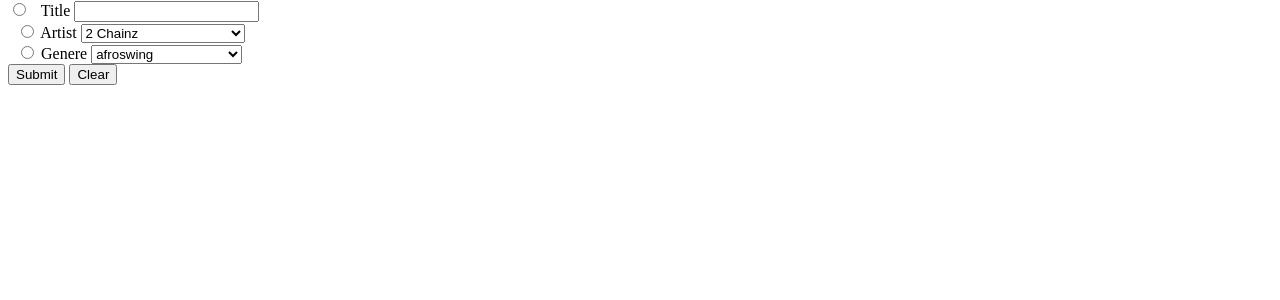
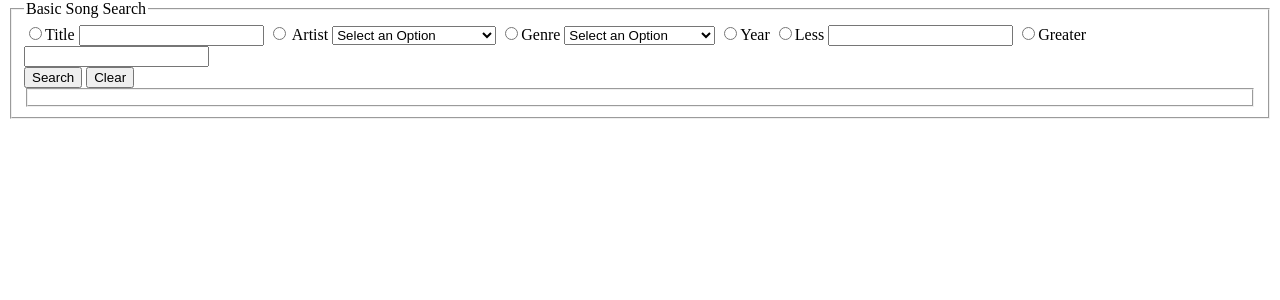
Before and after one commit to Christopher-Nottingham/COMP3512-Assign1, a PHP site: page /webpages/Search.php in a window 1280 px wide. Shown: the part 26-326 px from the top of the page. Run offline with PHP 8.4, Linux system fonts and the light colour scheme; data comes from the database, SQL or seed files in the repository.

Commit message:
Fixing Search functionality and veiw all button

```diff
--- a/webpages/Search.php
+++ b/webpages/Search.php
@@ -5,6 +5,9 @@ require_once "helperfiles.php";
 <html>
     <head>
       <title>Search Page</title>
+      <style>
+
+      </style>
     </head>
     <body>
     <header><nav>
@@ -20,14 +23,16 @@ require_once "helperfiles.php";
 
 
 
+    <fieldset>
+        <legend>Basic Song Search</legend>
+        <input type="radio" id = "title" name="search_type" value="title">Title</input>
+        <input type="text" name="title" id="title"></input>
 
-<input type="radio" id="title" name="search" value="title">
-  <label for="title">Title</label>
-<input type="text" name="title" id="title">
-<br>
-  <input type="radio" id="artist" name="search" value="artist">
- <label for="artistName">Artist</label>
-<select name="artistName" id="artist">
+
+        <input type="radio" id = "artist" name="search_type" value="artist"> Artist </input>
+
+        <select name="artist" id="artist">
+            <option value="">Select an Option</option>
             <?php
             $listOfArtists = getArtist();
             foreach ($listOfArtists as $row) {
@@ -37,30 +42,90 @@ require_once "helperfiles.php";
                     $row["artist_name"] .
                     "</option>";
             }
+            ?>  </select>
+        <input type="radio" id = "genre" name="search_type" value="Genre">Genre</input>
+       <select name="genre" >
+        <option value="">Select an Option</option>
+       <?php
+
+        $listOfGenres = getGenre();
+        foreach ($listOfGenres as $row){
+            echo "<option value='" .
+                        $row["genre_name"] .
+                        "'>" .
+                        $row["genre_name"] .
+                        "</option>";
+        }
         ?> </select>
-   <br>
-  <input type="radio" id="genere" name="search" value="genereChosen">
 
 
 
 
 
 
-<label for="genere">Genere</label>
+
+        <input type="radio" name="search_type" value="Year">Year</input>
+
+        <input type="radio" id  = "year_less" name="year_type" value="year_less">Less</input>
+        <input type="text" name="year_less" id="year_less"> </input>
+        <input type="radio" id = "year_greater" name="year_type" value="year_greater">Greater</input>
+        <input type="text" name="year_greater" id="year_greater"></input>
+
+ <!-- <input type="text" name="" id="">
+
+
+
+
+<input type="radio" id="title" name="search" value="title">Title</input>
+
+<input type="text" name="title" id="title"> </input>
+<br>
+  <input type="radio" id="artist" name="search" value="artist">Artist</input>
+ <label for="artistName"></label> -->
+<!-- <select name="artistName" id="artist">
+  //
+//    $listOfArtists = getArtist();
+//    foreach ($listOfArtists as $row) {
+//        echo "<option value='" .
+//            $row["artist_name"] .
+//            "'>" .
+//            $row["artist_name"] .
+//            "</option>";
+//    }
+//    ?> </select>
+   <br> -->
+
+<!-- <input type = "radio" id="year" name = "search" value ="year">Year</input>
+
+<input type = "radio" id="year" name = "year" value ="year_less">Less</input>
+
+<label type="text" for="year_less"></label>
+
+<input type="text" name="year" id="year_greater"> Greater </input>
+
+<label type="text" for="year_greater" name  = "year_greater" id = "year_greater" ></label> -->
+
+
+<!-- <input type = "radio" id="year" name = "search" value ="Greater"> Less </input> -->
+<!-- <input type="text" name="g" id="">  </input> -->
+<!-- <br>
+  <input type="radio" id="genere" name="search" value="genereChosen"> Genere </input>
+<label for="genere"></label>
 <select name="genere" id="genere">
-   <?php
-   $listOfGeneres = getGenere();
-   foreach ($listOfGeneres as $row) {
-       echo "<option value='" .
-           $row["genre_name"] .
-           "'>" .
-           $row["genre_name"] .
-           "</option>";
-   }
-   ?>
-</select>
+
+//    $listOfGeneres = getGenere();
+//    foreach ($listOfGeneres as $row) {
+//        echo "<option value='" .
+//            $row["genre_name"] .
+//            "'>" .
+//            $row["genre_name"] .
+//            "</option>";
+//    }
+   ?> -->
+ <!-- </select>  -->
+
 <br>
-<input type="submit" value="Submit">
+<input type="submit" value="Search">
 
 
 <input type="reset" value="Clear">
@@ -72,7 +137,7 @@ require_once "helperfiles.php";
         <!-- <input type="search" name="search" id="search"> -->
 
 
-
+        <fieldset>
     </form>
 
 
--- a/webpages/db_sample.php
+++ b/webpages/db_sample.php
@@ -16,7 +16,8 @@ require_once('helperfiles.php');
 // $data1 = getArtist();
 // $data2 = getGenere();
 
-$song = getAllSongsFromGenereLike("canadian hip hop");
+$song = getAllSongsFromYearsGreaterThan(2017);
+
 
 print_r ($song);
 
--- a/webpages/helperfiles.php
+++ b/webpages/helperfiles.php
@@ -1,6 +1,5 @@
 <?php
 require_once("config.inc.php");
-
 
 
 function getArtist()
@@ -19,7 +18,7 @@ function getArtist()
 
 }
 
-function getGenere()
+function getGenre()
 {
     try {
         $pdo = new PDO(DBCONNSTRING, DBUSER, DBPASS);
@@ -49,7 +48,7 @@ function getSongs()
 
 }
 function getSongBrowseSearchResults(){
-        //  if(!isset($_GET['ShowAll'], $_GET['title'], $_GET['genere'], $_GET['artistName'] )){
+        //  if(!isset($_GET['ShowAll'], $_GET['title'], $_GET['genre'], $_GET['artist'], $_GET['year_less'], $_GET['year_greater'] ) or empty($_GET)){
         //         $songs = getAllSongInfo();
         //         foreach ($songs as $row){
         //                 echo "<tr>";
@@ -62,10 +61,77 @@ function getSongBrowseSearchResults(){
         //                 echo "<td><a href='SingleSong.php?song_id=".$row['song_id']."'>Click Me</a></td>";
         //                 echo "</tr>";
         //         }
-        //  } else if (isset($_GET['title'])){
-        //         // $song
-        //  }
-}
+        //
+
+
+if (empty($_GET) ) {
+    $songs = getAllSongInfo();
+            foreach ($songs as $row){
+                    echo "<tr>";
+                    echo "<td>".$row['title']."</td>";
+                    echo "<td>".$row['artist_name']."</td>";
+                    echo "<td>".$row['year']."</td>";
+                    echo "<td>".$row['genre_name']."</td>";
+                    echo "<td>".$row['popularity']."</td>";
+                    echo "<td></td>";
+                    echo "<td><a href='SingleSong.php?song_id=".$row['song_id']."'>Click Me</a></td>";
+                    echo "</tr>";
+}}
+        elseif (!empty($_GET['title'])){
+                $song = getAllSongsLike($_GET['title']);
+                foreach ($song as $row){
+                    echo "<tr>";
+                    echo "<td>".$row['title']."</td>";
+                    echo "<td>".$row['artist_name']."</td>";
+                    echo "<td>".$row['year']."</td>";
+                    echo "<td>".$row['genre_name']."</td>";
+                    echo "<td>".$row['popularity']."</td>";
+                    echo "<td></td>";
+                    echo "<td><a href='SingleSong.php?song_id=".$row['song_id']."'>Click Me</a></td>";
+                    echo "</tr>";
+                }
+         } elseif (!empty($_GET['artist'])){
+            $listofartist = getAllSongsFromArtist($_GET['artist']);
+            foreach ($listofartist as $row){
+            echo "<tr>";
+            echo "<td>".$row['title']."</td>";
+            echo "<td>".$row['artist_name']."</td>";
+            echo "<td>".$row['year']."</td>";
+            echo "<td>".$row['genre_name']."</td>";
+            echo "<td>".$row['popularity']."</td>";
+            echo "<td></td>";
+            echo "<td><a href='SingleSong.php?song_id=".$row['song_id']."'>Click Me</a></td>";
+            echo "</tr>";
+            }
+        } elseif (!empty($_GET['year_less'])){
+                $year = getAllSongsFromYearsLessThan($_GET['year_less']);
+                foreach ($year as $row){
+                echo "<tr>";
+                echo "<td>".$row['title']."</td>";
+                echo "<td>".$row['artist_name']."</td>";
+                echo "<td>".$row['year']."</td>";
+                echo "<td>".$row['genre_name']."</td>";
+                echo "<td>".$row['popularity']."</td>";
+                echo "<td></td>";
+                echo "<td><a href='SingleSong.php?song_id=".$row['song_id']."'>Click Me</a></td>";
+                echo "</tr>";
+                }
+            }
+            elseif (!empty($_GET['year_greater'])){
+                $year = getAllSongsFromYearsGreaterThan($_GET['year_greater']);
+                foreach ($year as $row){
+                echo "<tr>";
+                echo "<td>".$row['title']."</td>";
+                echo "<td>".$row['artist_name']."</td>";
+                echo "<td>".$row['year']."</td>";
+                echo "<td>".$row['genre_name']."</td>";
+                echo "<td>".$row['popularity']."</td>";
+                echo "<td></td>";
+                echo "<td><a href='SingleSong.php?song_id=".$row['song_id']."'>Click Me</a></td>";
+                echo "</tr>";
+                }
+            }
+ }
 
 function getArtist_From_Song_ID($songid)
 {
@@ -178,6 +244,9 @@ function getAllSongInfo()
 // $stmt->execute();
 // return $stmt;
     try {
+
+
+
         $pdo = new PDO(DBCONNSTRING, DBUSER, DBPASS);
         $pdo->setAttribute(PDO::ATTR_ERRMODE, PDO::ERRMODE_EXCEPTION);
         $sql    = "SELECT song_id ,title, year ,artist_name , a.artist_id, g.genre_name, s.genre_id, duration, bpm,  energy, danceability, liveness, valence, acousticness, speechiness, popularity
--- /dev/null
+++ b/webpages/session.php
@@ -0,0 +1,4 @@
+<?php
+
+
+?>
```
Also changed, not shown: webpages/Browse-Search-Results.php (+3 -11 lines), webpages/HomePageStatements.sql (added, +37 -0 lines), 2 other files. Lines whose indentation alone changed are shown as unchanged.
